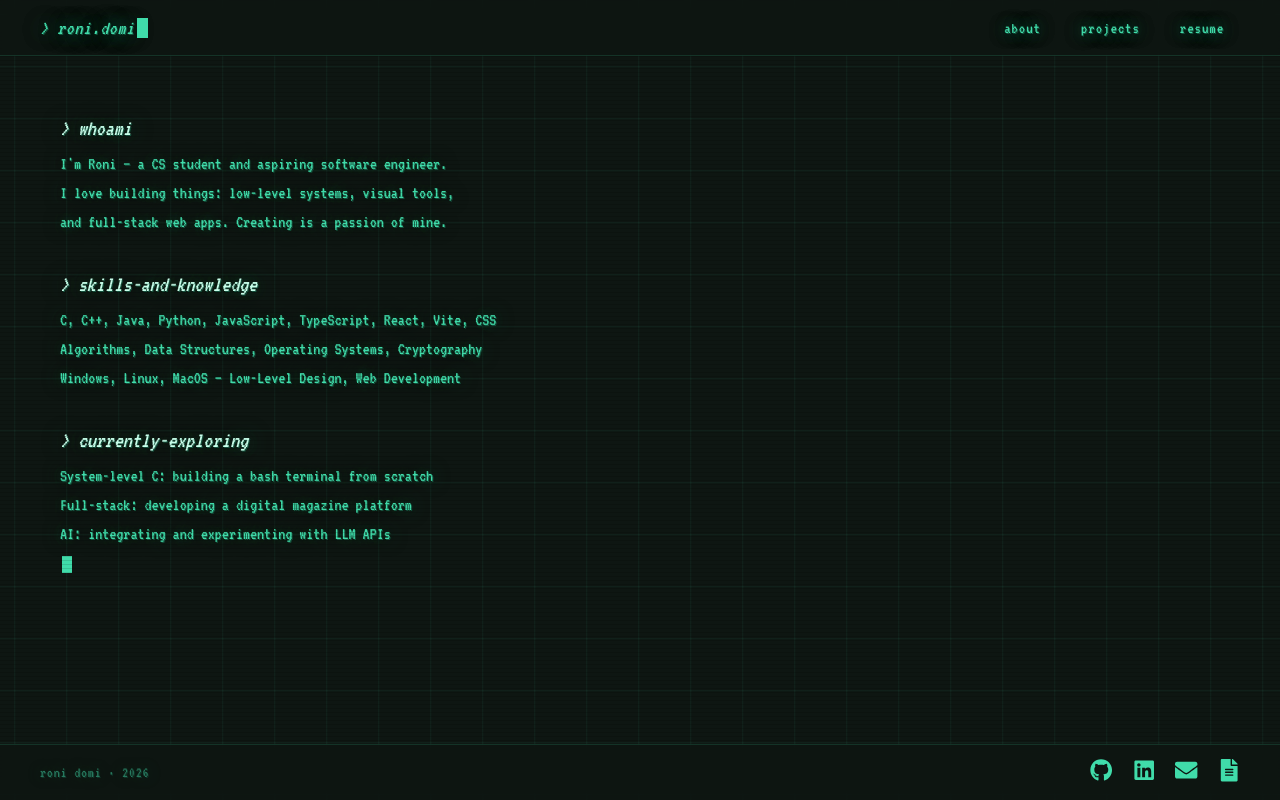
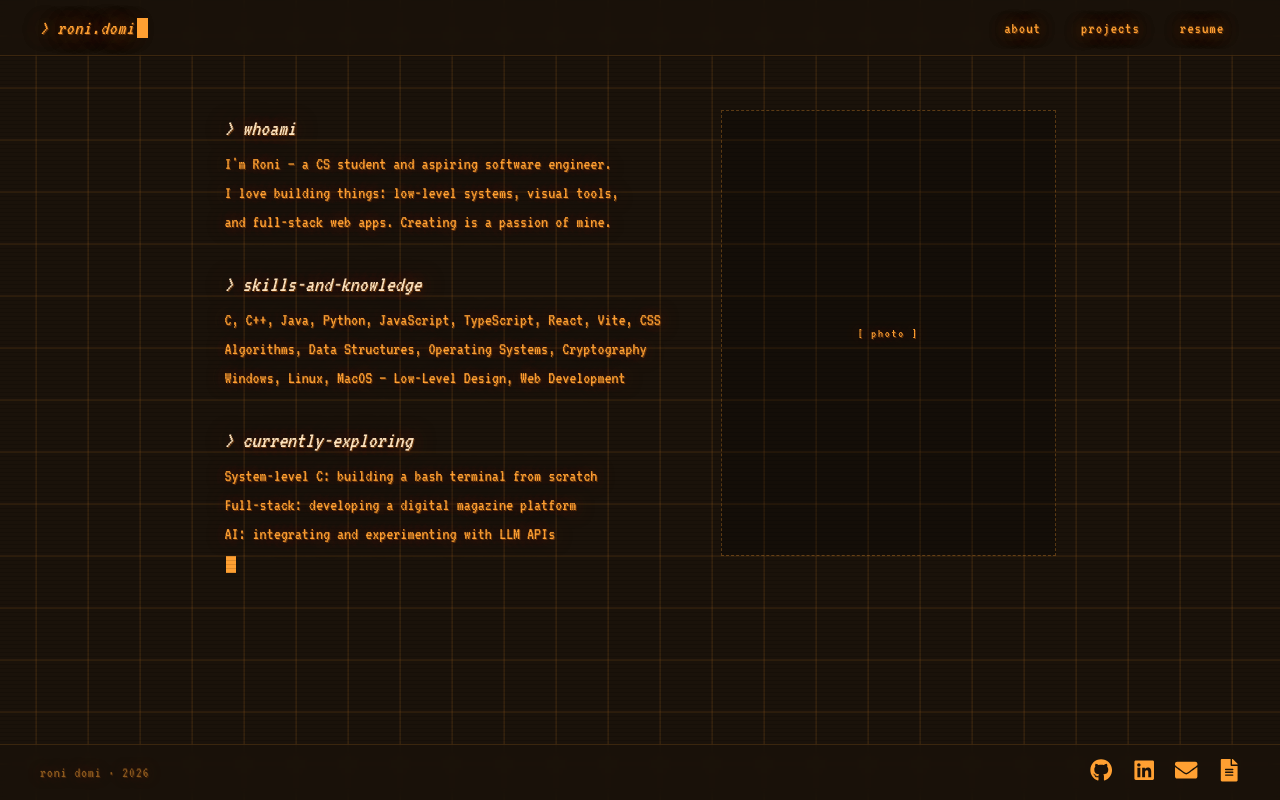
Before and after one commit to RoniDomi/Portfolio, a React (Vite) app: page / in a window 1280 px wide. Built offline with nearby package versions, Linux system fonts and the light colour scheme.

Commit message:
More ui changes, color and framing

```diff
--- a/src/pages/aboutme.tsx
+++ b/src/pages/aboutme.tsx
@@ -69,6 +69,7 @@ export default function Aboutme() {
   const activeLine = !done && lineIdx < LINES.length ? LINES[lineIdx] : null;
 
   return (
+    <>
       <motion.div
         id="welcome"
         initial={{ opacity: 0 }}
@@ -105,5 +106,15 @@ export default function Aboutme() {
 
         {!done && <p className="term-skip">[click to skip]</p>}
       </motion.div>
+
+      <motion.div
+        id="photo-placeholder"
+        initial={{ opacity: 0 }}
+        animate={{ opacity: 1 }}
+        transition={{ duration: 0.6, delay: 0.5 }}
+      >
+        <span>[ photo ]</span>
+      </motion.div>
+    </>
   );
 }
--- a/src/pages/projects.tsx
+++ b/src/pages/projects.tsx
@@ -1,63 +1,73 @@
 import { motion } from 'framer-motion';
-import { FaGithub } from 'react-icons/fa';
+import { FaGithub, FaExternalLinkAlt } from 'react-icons/fa';
 import '../screen.css';
 
 type Project = {
   cmd: string;
   description: string;
   tech: string[];
-  github: string;
+  link: string;
+  linkLabel: string;
+  isExternal?: boolean;
 };
 
 const PROJECTS: Project[] = [
   {
     cmd: 'sustainable-labs-bot',
     description:
-      'RAG-based AI assistant for UMass Boston\'s Sustainable Labs. Served as Technical Lead — drove architecture decisions, built the frontend UI, and coordinated the team throughout development.',
-    tech: ['Python', 'RAG', 'OpenAI API', 'React'],
-    github: 'https://github.com/RoniDomi/Sustainable-Labs-ChatBot',
+      "RAG-based AI assistant for UMass Boston's Sustainable Labs. Served as Technical Lead — drove architecture decisions, built the frontend UI, and coordinated the team throughout development.",
+    tech: ['Python', 'RAG', 'Gemini', 'Hugging Face', 'React'],
+    link: 'https://github.com/RoniDomi/Sustainable-Labs-ChatBot',
+    linkLabel: 'GitHub',
   },
   {
     cmd: 'mage-platform',
     description:
-      'Homepage and landing page for the MAGE platform, built for a client. Designed and developed the full UI in React and TypeScript to represent the platform\'s brand and features.',
+      "Homepage and landing page for the MAGE platform, built for a client. Designed and developed the full UI in React and TypeScript to represent the platform's brand and features.",
     tech: ['React', 'TypeScript'],
-    github: 'https://github.com/RoniDomi/MAGE-Homepage',
+    link: 'https://github.com/RoniDomi/MAGE-Homepage',
+    linkLabel: 'GitHub',
   },
   {
     cmd: 'ai-model-fine-tuning',
     description:
       'Fine-tuned a pretrained AI model for a machine learning course project assigned and evaluated by a guest engineer from Meta. Managed the training environment, CUDA optimization, and iteratively improved output quality by tuning generation parameters.',
     tech: ['Python', 'Machine Learning', 'CUDA'],
-    github: 'https://github.com/RoniDomi',
+    link: 'https://colab.research.google.com/drive/1_iBSv-DAn5aGoTm7VS6F8dOILlfiZNKr?authuser=1',
+    linkLabel: 'Colab',
+    isExternal: true,
   },
   {
     cmd: 'ai-agent',
     description:
       'Autonomous AI agent built in Python using the OpenAI API. Reasons through multi-step tasks and uses tools to complete goals without manual intervention.',
     tech: ['Python', 'OpenAI API', 'AI'],
-    github: 'https://github.com/RoniDomi/Ai-agent',
+    link: 'https://github.com/RoniDomi/Ai-agent',
+    linkLabel: 'GitHub',
   },
   {
     cmd: 'huffman-compression',
     description:
       'File compression tool in C implementing the Huffman coding algorithm. Builds a frequency tree from input data and encodes it with variable-length bit sequences to reduce file size.',
     tech: ['C', 'Algorithms', 'Data Structures'],
-    github: 'https://github.com/RoniDomi/Huffman-Compression',
+    link: 'https://github.com/RoniDomi/Huffman-Compression',
+    linkLabel: 'GitHub',
   },
   {
     cmd: 'miller-rabin-c',
     description:
       'Probabilistic primality test implementing the Miller-Rabin algorithm in C — used as a building block for RSA key generation. Applies number theory and public key cryptography concepts.',
     tech: ['C', 'Cryptography', 'Number Theory'],
-    github: 'https://github.com/RoniDomi/Miller-Rabin-C',
+    link: 'https://github.com/RoniDomi/Miller-Rabin-C',
+    linkLabel: 'GitHub',
   },
   {
     cmd: 'portfolio',
     description:
       'This site. A retro terminal-themed dev portfolio with a typewriter animation, smooth scroll, Framer Motion entrance effects, and a clean single-page layout.',
     tech: ['React', 'TypeScript', 'Vite', 'Framer Motion'],
-    github: 'https://github.com/RoniDomi',
+    link: 'https://github.com/RoniDomi',
+    linkLabel: 'GitHub',
   },
 ];
 
@@ -107,8 +117,8 @@ export default function Projects() {
             </div>
 
             <div className="project-links">
-              <a href={p.github} target="_blank" rel="noreferrer">
-                <FaGithub /> GitHub
+              <a href={p.link} target="_blank" rel="noreferrer">
+                {p.isExternal ? <FaExternalLinkAlt /> : <FaGithub />} {p.linkLabel}
               </a>
             </div>
           </motion.div>
--- a/src/screen.css
+++ b/src/screen.css
@@ -7,7 +7,7 @@ html {
 #screen {
   position: relative;
   width: 100vw;
-  background-color: rgb(14, 22, 18);
+  background-color: rgb(26, 18, 10);
   overflow-x: hidden;
 }
 
@@ -17,12 +17,12 @@ html {
   position: fixed;
   inset: 0;
   background-image:
-    linear-gradient(rgba(64, 220, 170, 0.07) 1px, transparent 1px),
-    linear-gradient(90deg, rgba(64, 220, 170, 0.07) 1px, transparent 1px);
+    linear-gradient(rgba(255, 160, 50, 0.18) 1px, transparent 1px),
+    linear-gradient(90deg, rgba(255, 160, 50, 0.18) 1px, transparent 1px);
   background-size: 52px 52px;
   pointer-events: none;
   z-index: 0;
-  animation: gridDrift 20s linear infinite;
+  animation: gridDrift 8s linear infinite;
 }
 
 /* CSS scanlines */
@@ -50,10 +50,10 @@ html {
 #screen,
 #screen * {
   font-family: 'VT323', monospace;
-  color: rgb(64, 220, 170);
-  text-shadow: 1px 1px .2px rgb(20, 80, 60),
-               0 0 1em rgb(20, 80, 60),
-               0 0 1em rgb(20, 80, 60);
+  color: rgb(255, 160, 50);
+  text-shadow: 1px 1px .2px rgb(100, 50, 10),
+               0 0 1em rgb(100, 50, 10),
+               0 0 1em rgb(100, 50, 10);
 }
 
 /* === NAVBAR === */
@@ -65,8 +65,8 @@ html {
   padding: 0 40px;
   z-index: 20;
   backdrop-filter: blur(6px);
-  background-color: rgba(14, 22, 18, 0.75);
-  border-bottom: 1px solid rgba(64, 220, 170, 0.15);
+  background-color: rgba(26, 18, 10, 0.75);
+  border-bottom: 1px solid rgba(255, 160, 50, 0.15);
   display: flex;
   align-items: center;
   box-sizing: border-box;
@@ -83,7 +83,7 @@ html {
 }
 
 #nav-logo:hover {
-  color: rgb(200, 255, 235);
+  color: rgb(255, 228, 190);
 }
 
 #topnav ul {
@@ -119,7 +119,7 @@ html {
 }
 
 #topnav ul li a:hover {
-  color: rgb(200, 255, 235);
+  color: rgb(255, 228, 190);
 }
 
 #topnav ul li a:hover::after {
@@ -131,7 +131,7 @@ html {
   display: inline-block;
   width: 0.55em;
   height: 1em;
-  background: rgb(64, 220, 170);
+  background: rgb(255, 160, 50);
   vertical-align: middle;
   margin-left: 2px;
   animation: blink 1s step-end infinite;
@@ -153,11 +153,42 @@ section {
 }
 
 /* === ABOUT SECTION === */
+#about {
+  justify-content: center;
+  gap: 60px;
+  padding: 0 60px;
+  box-sizing: border-box;
+}
+
 #welcome {
-  padding: 110px 60px 60px;
+  max-width: 520px;
+  flex-shrink: 0;
+  padding: 110px 0 60px;
+  box-sizing: border-box;
+}
+
+#photo-placeholder {
+  width: clamp(240px, 26vw, 380px);
+  min-width: clamp(240px, 26vw, 380px);
+  aspect-ratio: 3 / 4;
+  border: 1px dashed rgba(255, 160, 50, 0.3);
+  display: flex;
+  align-items: center;
+  justify-content: center;
+  background: rgba(0, 0, 0, 0.2);
+  font-size: 0.78rem;
+  letter-spacing: 0.14em;
+  opacity: 0.5;
+  margin-top: 110px;
+  flex-shrink: 0;
+  overflow: hidden;
+}
+
+#photo-placeholder img {
   width: 100%;
-  max-width: 760px;
-  box-sizing: border-box;
+  height: 100%;
+  object-fit: cover;
+  opacity: 1;
 }
 
 /* === TERMINAL TYPEWRITER === */
@@ -167,7 +198,7 @@ section {
 }
 
 #welcome .term-cmd {
-  color: rgb(200, 255, 235);
+  color: rgb(255, 228, 190);
   font-size: 1.4rem;
   font-style: italic;
   margin-top: 1.4rem;
@@ -179,7 +210,7 @@ section {
 }
 
 #welcome .term-text {
-  color: rgb(64, 220, 170);
+  color: rgb(255, 160, 50);
 }
 
 #welcome .term-blank {
@@ -205,8 +236,8 @@ section {
   content: '';
   flex: 1;
   height: 1px;
-  background: linear-gradient(to right, rgba(64, 220, 170, 0.35), transparent);
-  box-shadow: 0 0 8px rgba(64, 220, 170, 0.15);
+  background: linear-gradient(to right, rgba(255, 160, 50, 0.35), transparent);
+  box-shadow: 0 0 8px rgba(255, 160, 50, 0.15);
 }
 
 .section-heading h2 {
@@ -235,8 +266,8 @@ section {
 
 .project-card {
   position: relative;
-  background: rgba(14, 22, 18, 0.75);
-  border: 1px solid rgba(64, 220, 170, 0.2);
+  background: rgba(26, 18, 10, 0.75);
+  border: 1px solid rgba(255, 160, 50, 0.2);
   padding: 1.5rem;
   backdrop-filter: blur(4px);
   transition: border-color 0.2s ease, box-shadow 0.2s ease;
@@ -254,8 +285,8 @@ section {
 }
 
 .project-card:hover {
-  border-color: rgba(64, 220, 170, 0.6);
-  box-shadow: 0 0 28px rgba(64, 220, 170, 0.08);
+  border-color: rgba(255, 160, 50, 0.6);
+  box-shadow: 0 0 28px rgba(255, 160, 50, 0.08);
 }
 
 .project-card:hover::after {
@@ -265,7 +296,7 @@ section {
 .card-preview {
   width: 100%;
   aspect-ratio: 16 / 9;
-  border: 1px dashed rgba(64, 220, 170, 0.3);
+  border: 1px dashed rgba(255, 160, 50, 0.3);
   display: flex;
   align-items: center;
   justify-content: center;
@@ -289,7 +320,7 @@ section {
   margin: 0 0 0.65rem;
   font-size: 1.2rem;
   font-style: italic;
-  color: rgb(200, 255, 235);
+  color: rgb(255, 228, 190);
 }
 
 .project-card p {
@@ -308,7 +339,7 @@ section {
 
 .tech-tag {
   padding: 2px 9px;
-  border: 1px solid rgba(64, 220, 170, 0.35);
+  border: 1px solid rgba(255, 160, 50, 0.35);
   font-size: 0.82rem;
   letter-spacing: 0.03em;
 }
@@ -317,7 +348,7 @@ section {
   text-decoration: none;
   font-size: 0.9rem;
   padding: 4px 14px;
-  border: 1px solid rgba(64, 220, 170, 0.35);
+  border: 1px solid rgba(255, 160, 50, 0.35);
   display: inline-flex;
   align-items: center;
   gap: 0.4rem;
@@ -325,9 +356,9 @@ section {
 }
 
 .project-links a:hover {
-  background: rgba(64, 220, 170, 0.08);
-  border-color: rgba(64, 220, 170, 0.65);
-  color: rgb(200, 255, 235);
+  background: rgba(255, 160, 50, 0.08);
+  border-color: rgba(255, 160, 50, 0.65);
+  color: rgb(255, 228, 190);
 }
 
 /* === FOOTER === */
@@ -341,8 +372,8 @@ section {
   align-items: center;
   justify-content: space-between;
   padding: 14px 40px;
-  border-top: 1px solid rgba(64, 220, 170, 0.15);
-  background: rgba(14, 22, 18, 0.75);
+  border-top: 1px solid rgba(255, 160, 50, 0.15);
+  background: rgba(26, 18, 10, 0.75);
   backdrop-filter: blur(6px);
   box-sizing: border-box;
 }
@@ -369,7 +400,7 @@ section {
 
 #footer-links a:hover {
   transform: scale(1.2);
-  color: rgb(200, 255, 235);
+  color: rgb(255, 228, 190);
 }
 
 /* === MOBILE === */
@@ -382,8 +413,17 @@ section {
     font-size: 1.1rem;
   }
 
+  #about {
+    padding: 0 24px;
+    gap: 0;
+  }
+
   #welcome {
-    padding: 90px 24px 40px;
+    padding: 90px 0 40px;
+  }
+
+  #photo-placeholder {
+    display: none;
   }
 
   #projects-inner {
```
Lines whose indentation alone changed are shown as unchanged.
